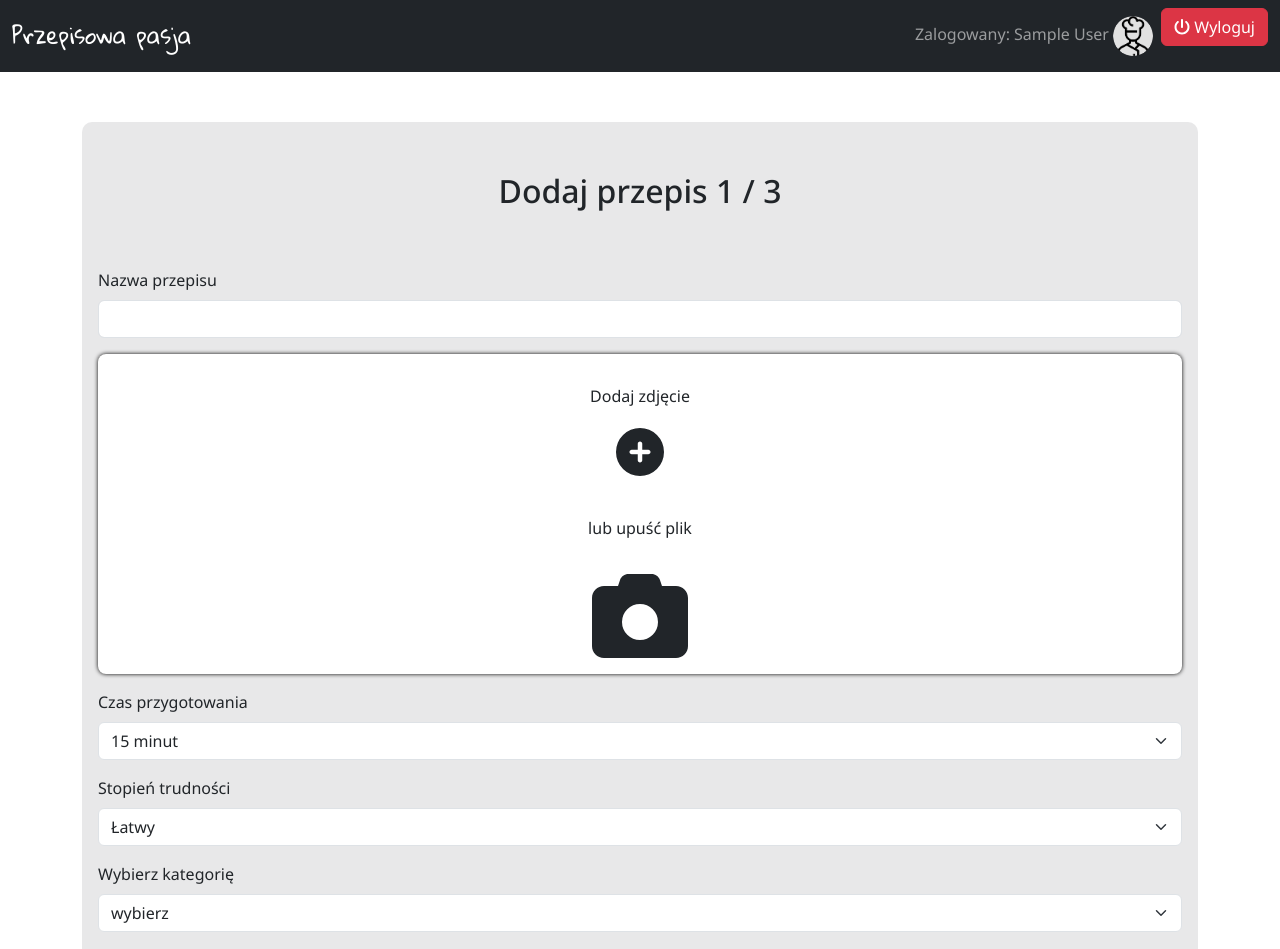
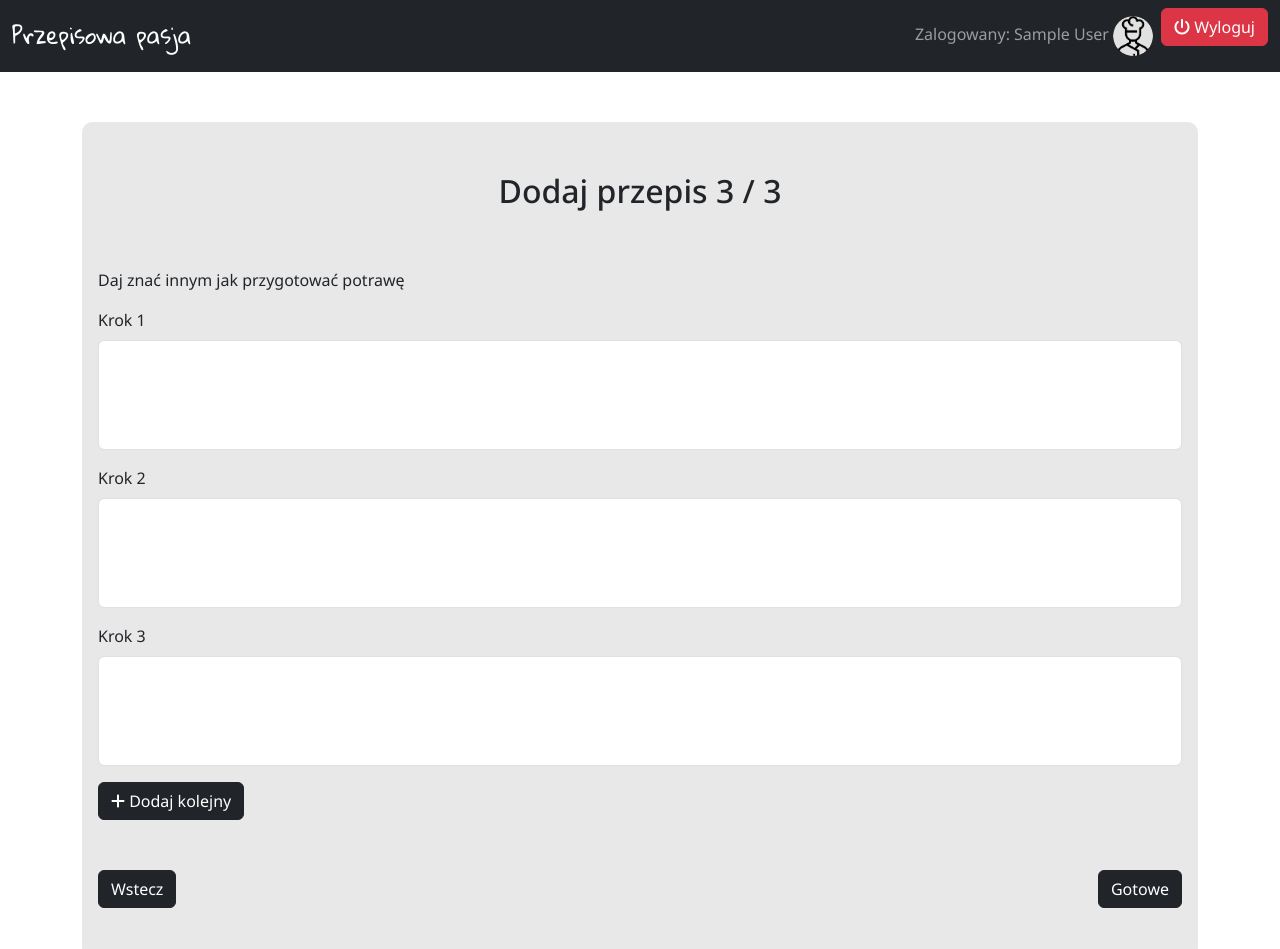
Before and after one commit to JakubCukrowski/Cookbook, a React (Create React App) app: page /add-recipe in a window 1280 px wide. Shown: the top 949 px of the page. Built offline with nearby package versions, Linux system fonts and the light colour scheme; no server answers; the database is empty; sample sign-in values are in the browser's storage.

Commit message:
Added a state to disable button on confirm add recipe

```diff
--- a/src/components/recipes/AddRecipe.jsx
+++ b/src/components/recipes/AddRecipe.jsx
@@ -46,10 +46,13 @@ export const AddRecipe = () => {
   const navigate = useNavigate();
 
   //steps state
-  const [currentStepIndex, setCurrentStepIndex] = useState(0);
+  const [currentStepIndex, setCurrentStepIndex] = useState(2);
 
   //gibberish regex
   const gibberishCheck = /(.)\1{2,}/;
+
+  //block submiting multiple times
+  const [isSubmitted, setIsSubmitted] = useState(false)
 
   //update user id while adding recipe
   useEffect(() => {
@@ -283,6 +286,7 @@ export const AddRecipe = () => {
     });
 
     if (newRecipeErrors.preparationStepsErrors.every((error) => !error)) {
+      setIsSubmitted(true)
       const currentDate = Date.now();
 
       //set document in firestore
@@ -355,7 +359,7 @@ export const AddRecipe = () => {
                   </Button>
                 ) : null}
                 {currentStepIndex > 1 ? (
-                  <Button variant="dark" type="submit">Gotowe</Button>
+                  <Button variant="dark" type="submit" disabled={isSubmitted}>Gotowe</Button>
                 ) : null}
               </ButtonWrapper>
             </ButtonsContainer>
```
